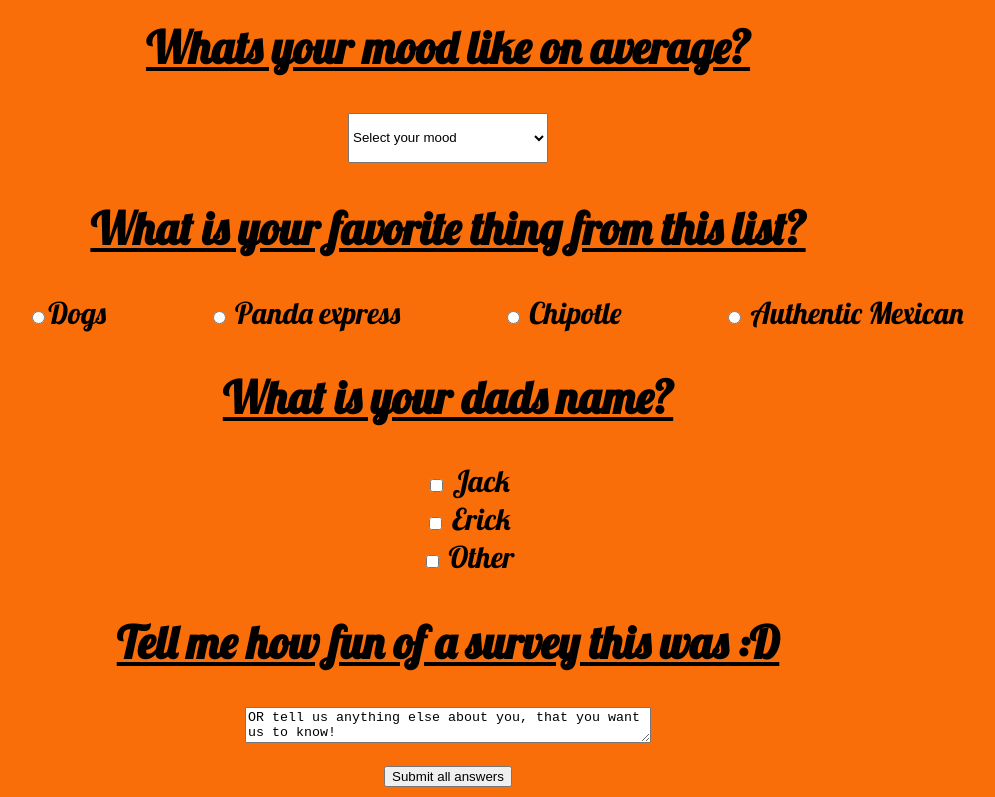
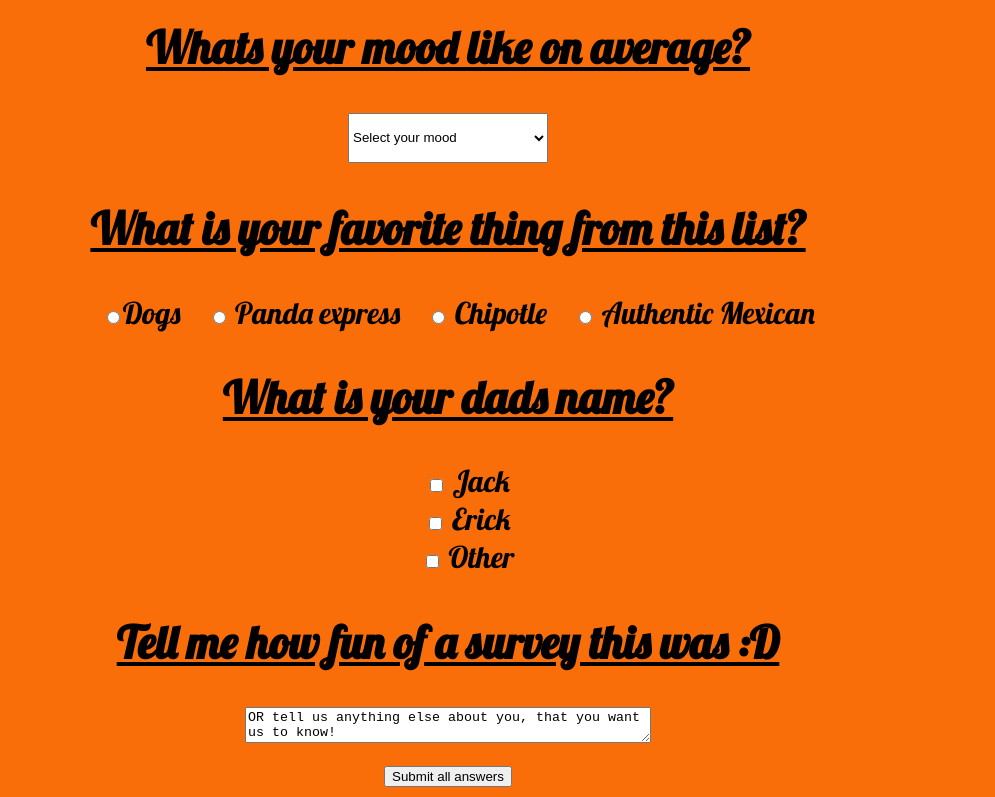
Before and after one commit to Jlarue2175/mysurvey, a plain HTML site: page index.html in a window 1280 px wide. Shown: the part 706-1503 px from the top of the page, without its empty margins (192-1187 px from the left). Drawn offline with Linux system fonts and the light colour scheme.

Commit message:
Update index.html

```diff
--- a/index.html
+++ b/index.html
@@ -80,7 +80,7 @@
       margin: auto;
     }
     input[type=radio] {
-      margin-left: 100px;
+      margin-left: 2vw;
     }
     ul {
       list-style-type: none;
```
